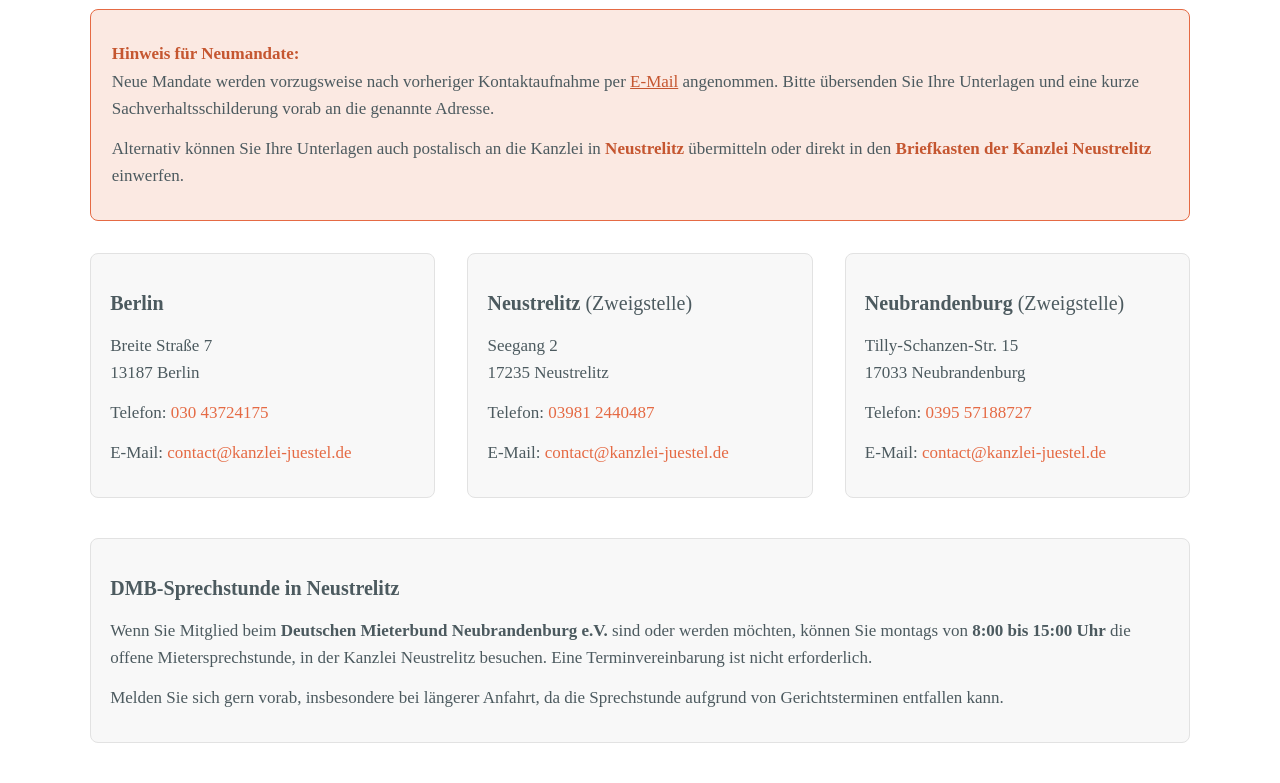
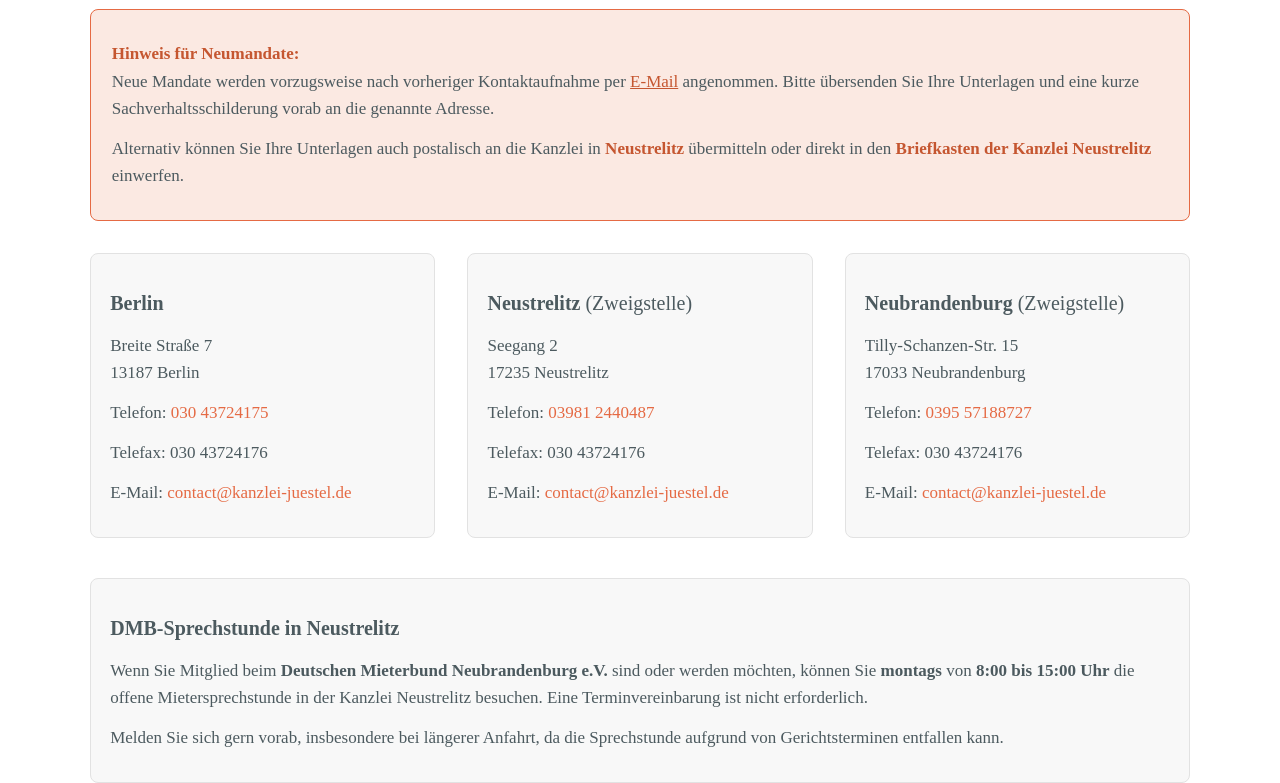
Before and after one commit to Kanzlei-Justel/kanzlei-juestel, a plain HTML site: page kontakt.html in a window 1280 px wide. Shown: the part 138-921 px from the top of the page. Before the commit the page ends 881 px from the top, so only its background shows below. Drawn offline with Linux system fonts and the light colour scheme.

Commit message:
Update kontakt.html

```diff
--- a/kontakt.html
+++ b/kontakt.html
@@ -43,6 +43,7 @@
       <h2>Berlin</h2>
       <p>Breite Straße 7<br>13187 Berlin</p>
       <p>Telefon: <a href="tel:+493043724175">030&nbsp;43724175</a></p>
+      <p>Telefax: 030&nbsp;43724176</p>
       <p>E-Mail: <a href="mailto:contact@kanzlei-juestel.de">contact@kanzlei-juestel.de</a></p>
     </section>
 
@@ -50,6 +51,7 @@
       <h2>Neustrelitz <span style="font-weight:normal">(Zweigstelle)</span></h2>
       <p>Seegang 2<br>17235 Neustrelitz</p>
       <p>Telefon: <a href="tel:+4939812440487">03981&nbsp;2440487</a></p>
+      <p>Telefax: 030&nbsp;43724176</p>
       <p>E-Mail: <a href="mailto:contact@kanzlei-juestel.de">contact@kanzlei-juestel.de</a></p>
     </section>
 
@@ -57,6 +59,7 @@
       <h2>Neubrandenburg <span style="font-weight:normal">(Zweigstelle)</span></h2>
       <p>Tilly-Schanzen-Str. 15<br>17033 Neubrandenburg</p>
       <p>Telefon: <a href="tel:+4939557188727">0395&nbsp;57188727</a></p>
+      <p>Telefax: 030&nbsp;43724176</p>
       <p>E-Mail: <a href="mailto:contact@kanzlei-juestel.de">contact@kanzlei-juestel.de</a></p>
     </section>
   </div>
@@ -64,7 +67,7 @@
   <!-- DMB-Sprechstunde -->
   <div class="kontakt-box dmb-box">
     <h2>DMB-Sprechstunde in Neustrelitz</h2>
-    <p>Wenn Sie Mitglied beim <strong>Deutschen Mieterbund Neubrandenburg e.V.</strong> sind oder werden möchten, können Sie montags von <strong>8:00 bis 15:00 Uhr</strong> die offene Mietersprechstunde, in der Kanzlei Neustrelitz besuchen. Eine Terminvereinbarung ist nicht erforderlich.</p>
+    <p>Wenn Sie Mitglied beim <strong>Deutschen Mieterbund Neubrandenburg e.V.</strong> sind oder werden möchten, können Sie <strong>montags</strong> von <strong>8:00 bis 15:00 Uhr</strong> die offene Mietersprechstunde in der Kanzlei Neustrelitz besuchen. Eine Terminvereinbarung ist nicht erforderlich.</p>
     <p>Melden Sie sich gern vorab, insbesondere bei längerer Anfahrt, da die Sprechstunde aufgrund von Gerichtsterminen entfallen kann.</p>
   </div>
 
```
